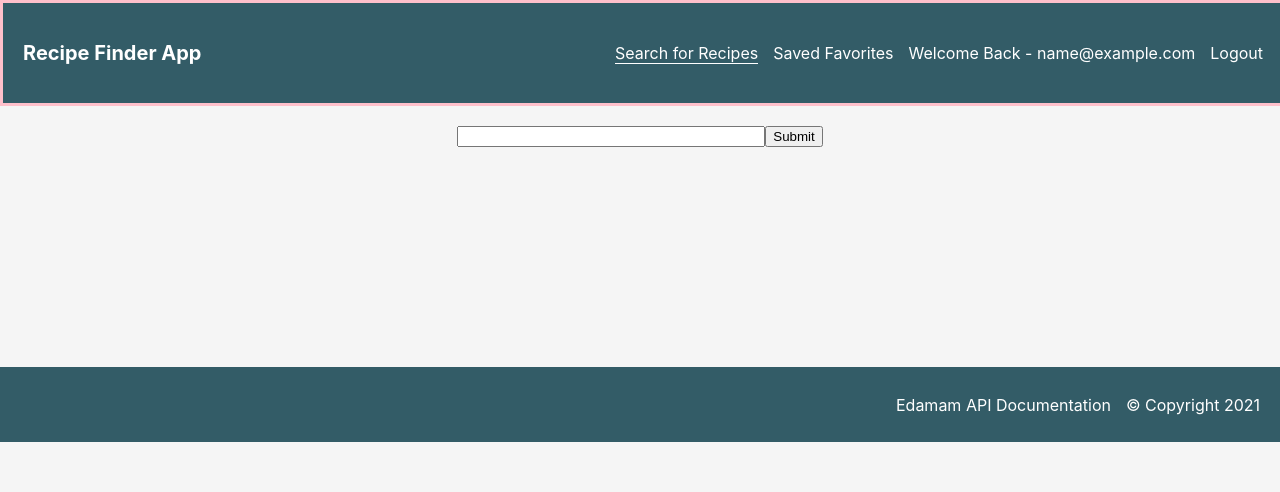
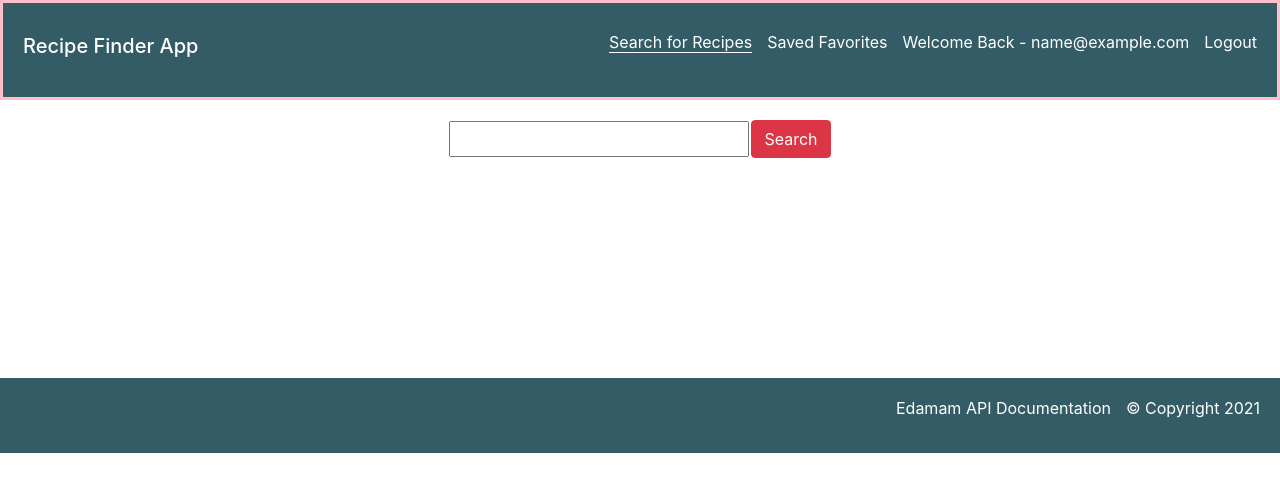
Before and after one commit to Jvaz0715/recipe-frontend, a React (Create React App) app: page /recipe in a window 1280 px wide. Shown: the top 492 px of the page. Built offline with nearby package versions, Linux system fonts and the light colour scheme; sample sign-in values are in the browser's storage.

Commit message:
Adds bootstrap for styling

```diff
--- a/package.json
+++ b/package.json
@@ -7,12 +7,14 @@
     "@testing-library/react": "^11.2.7",
     "@testing-library/user-event": "^12.8.3",
     "axios": "^0.21.1",
+    "bootstrap": "^5.0.2",
     "jwt-decode": "^3.1.2",
     "react": "^17.0.2",
     "react-dom": "^17.0.2",
     "react-router-dom": "^5.2.0",
     "react-scripts": "4.0.3",
     "react-toastify": "^7.0.4",
+    "reactstrap": "^8.9.0",
     "validator": "^13.6.0"
   },
   "scripts": {
--- a/src/components/Recipe/Recipe.css
+++ b/src/components/Recipe/Recipe.css
@@ -12,6 +12,8 @@
 
 .recipe-search {
   width: 300px;
+  height: 36px;
+  margin-right: 2px;
 }
 
 .page-nav-div {
--- a/src/components/Recipe/Recipe.js
+++ b/src/components/Recipe/Recipe.js
@@ -2,9 +2,9 @@ import React, { Component } from 'react';
 import axios from "axios";
 
 // import { Link } from "react-router-dom";
-
 import RecipeList from "./RecipeList";
 import "./Recipe.css";
+import { Button } from 'reactstrap';
 
 export class Recipe extends Component {
 
@@ -126,7 +126,8 @@ export class Recipe extends Component {
             name="recipe"
             onChange={this.handleOnChange}
           />
-        <button className="search-recipe-button" onClick={this.onSubmit}>Submit</button>
+         <Button className="search-recipe-button" onClick={this.onSubmit} color="danger">Search</Button>
+        {/* <button  onClick={this.onSubmit}>Submit</button> */}
         </div>
 
         {/* we need something for the landing page, like three suggestion meals */}
--- a/src/index.js
+++ b/src/index.js
@@ -4,6 +4,7 @@ import ReactDOM from 'react-dom';
 import "react-toastify/dist/ReactToastify.css";
 
 import App from './App';
+import 'bootstrap/dist/css/bootstrap.css';
 import './index.css';
 
 ReactDOM.render(
```
Also changed, not shown: 1 other file (tests, documents, lock files or other folders).
